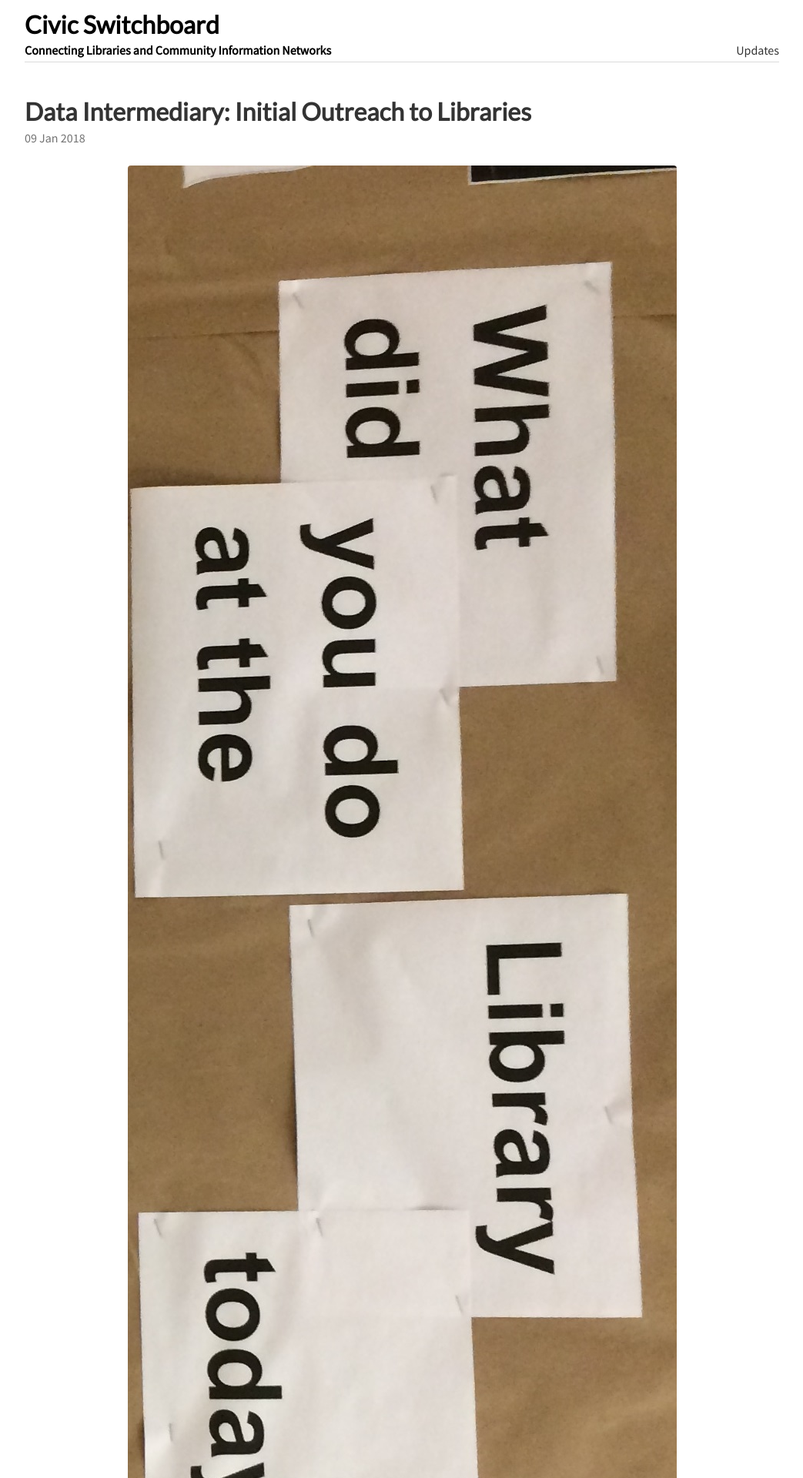
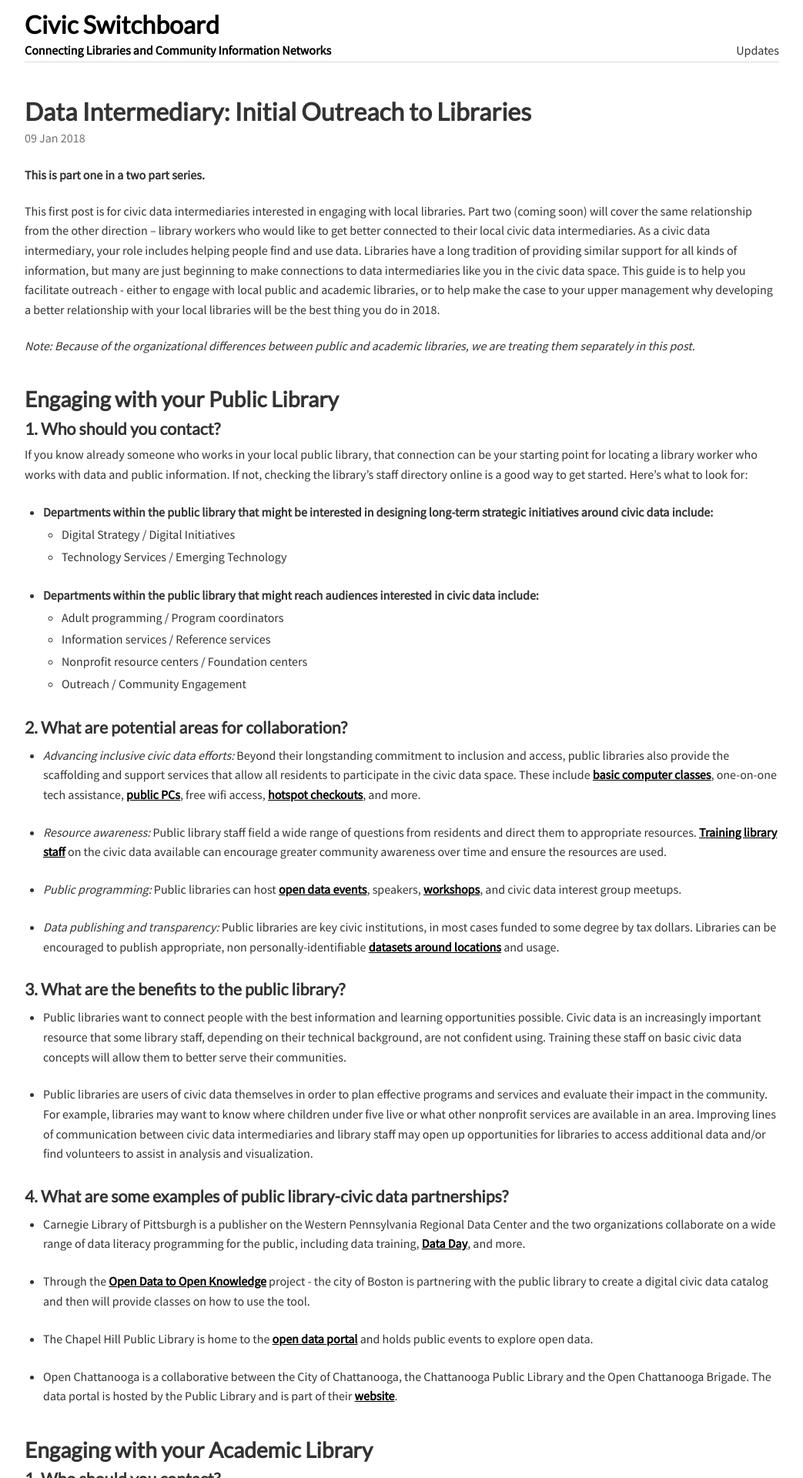
Before and after one commit to civic-switchboard/civic-switchboard.github.io.first, a Jekyll site: the page built from _posts/2018-01-09-post_2.md, in a window 1280 px wide. Shown: the top 1920 px of the page at 77% size, without its empty margins (118-1161 px from the left). Built offline with Jekyll 4.4.1, drawn with Linux system fonts in a browser that asks for light colours.

Commit message:
Remove header

```diff
--- a/_posts/2018-01-09-post_2.md
+++ b/_posts/2018-01-09-post_2.md
@@ -3,7 +3,6 @@ title: "Civic Switchboard: Initial Outreach - Part 1"
 description: Tips for data intermediaries initiating outreach with libraries
 header: "Data Intermediary: Initial Outreach to Libraries"
 ---
- ![library text](/img/whatdidyoudo.jpg)
 
 **This is part one in a two part series.**
 
@@ -40,13 +39,13 @@ If you know already someone who works in your local public library, that connect
 
 * *Data publishing and transparency:* Public libraries are key civic institutions, in most cases funded to some degree by tax dollars. Libraries can be encouraged to publish appropriate, non personally-identifiable [datasets around locations](https://data.wprdc.org/dataset/libraries) and usage.
 
-#### 3. 	What are the benefits to the public library?
+#### 3. What are the benefits to the public library?
 
 * Public libraries want to connect people with the best information and learning opportunities possible. Civic data is an increasingly important resource that some library staff, depending on their technical background, are not confident using. Training these staff on basic civic data concepts will allow them to better serve their communities.
 
 * Public libraries are users of civic data themselves in order to plan effective programs and services and evaluate their impact in the community. For example, libraries may want to know where children under five live or what other nonprofit services are available in an area. Improving lines of communication between civic data intermediaries and library staff may open up opportunities for libraries to access additional data and/or find volunteers to assist in analysis and visualization.
 
-#### 4. 	What are some examples of public library-civic data partnerships?
+#### 4. What are some examples of public library-civic data partnerships?
 
 * Carnegie Library of Pittsburgh is a publisher on the Western Pennsylvania Regional Data Center and the two organizations collaborate on a wide range of data literacy programming for the public, including data training, [Data Day](https://www.livingcities.org/blog/1226-pittsburgh-s-data-day-using-civic-data-to-spark-hands-on-community-engagement), and more.
 
```
